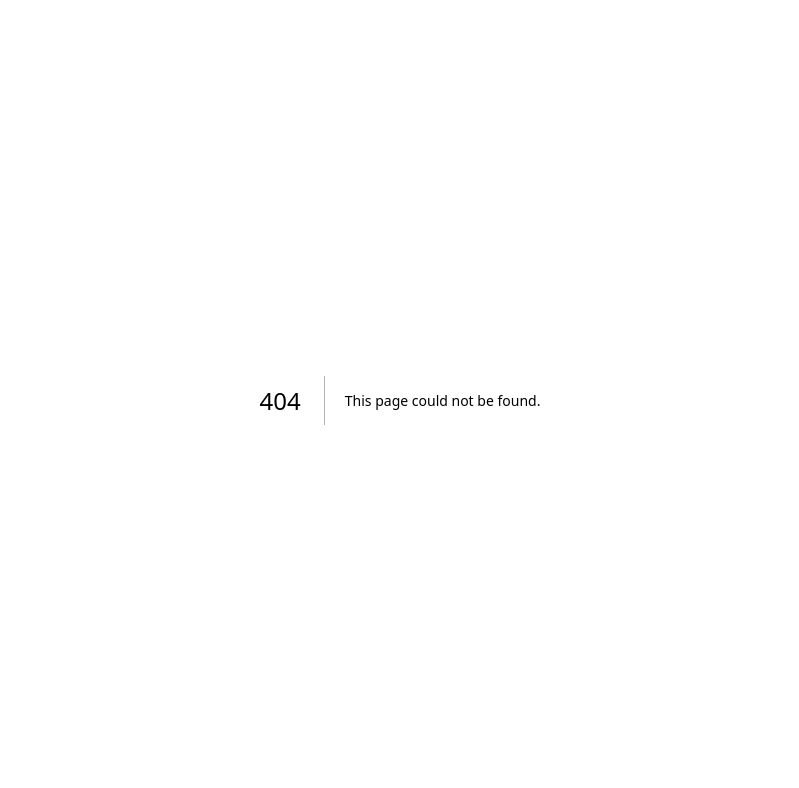
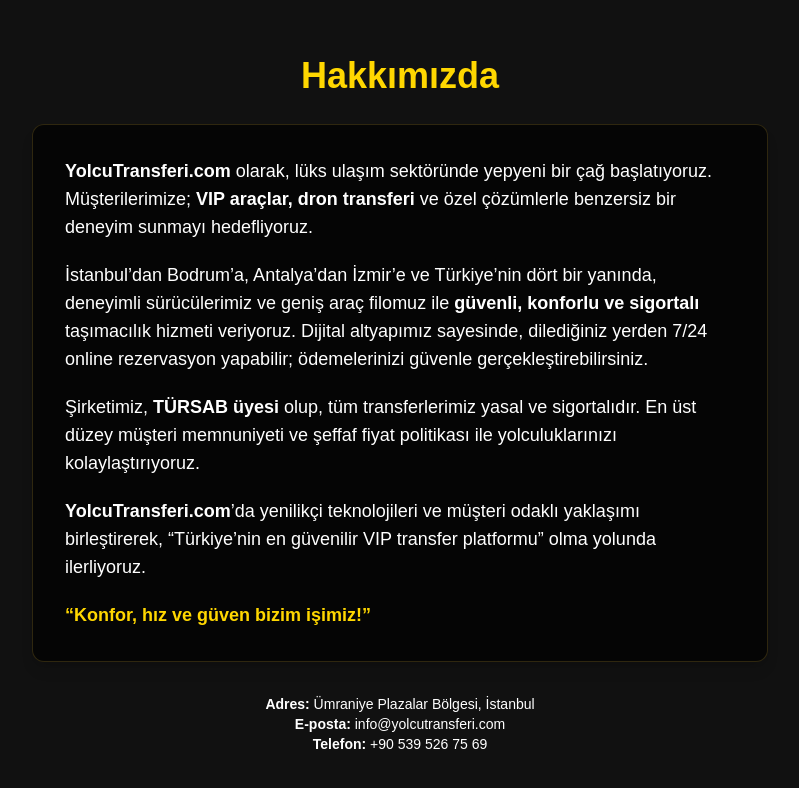
Before and after one commit to haliltayfur/yolcutransferi, a Next.js app: page /hakkimizda in a window 1280 px wide. Before the commit this address had no page. Shown: the top 788 px of the page, without its empty margins (240-1039 px from the left). Built offline with nearby package versions, Linux system fonts and the light colour scheme.

Commit message:
Create page.js

```diff
--- /dev/null
+++ b/app/hakkimizda/page.js
@@ -0,0 +1,35 @@
+"use client";
+
+export default function Hakkimizda() {
+  return (
+    <main className="max-w-3xl mx-auto px-4 py-14">
+      <h2 className="text-3xl md:text-4xl font-extrabold text-gold mb-7 text-center">
+        Hakkımızda
+      </h2>
+      <div className="bg-black/70 border border-gold/20 rounded-xl shadow-lg p-8 text-lg text-gray-200 space-y-5">
+        <p>
+          <b>YolcuTransferi.com</b> olarak, lüks ulaşım sektöründe yepyeni bir çağ başlatıyoruz.
+          Müşterilerimize; <b>VIP araçlar, dron transferi</b> ve özel çözümlerle benzersiz bir deneyim sunmayı hedefliyoruz.
+        </p>
+        <p>
+          İstanbul’dan Bodrum’a, Antalya’dan İzmir’e ve Türkiye’nin dört bir yanında, deneyimli sürücülerimiz ve geniş araç filomuz ile <b>güvenli, konforlu ve sigortalı</b> taşımacılık hizmeti veriyoruz.
+          Dijital altyapımız sayesinde, dilediğiniz yerden 7/24 online rezervasyon yapabilir; ödemelerinizi güvenle gerçekleştirebilirsiniz.
+        </p>
+        <p>
+          Şirketimiz, <b>TÜRSAB üyesi</b> olup, tüm transferlerimiz yasal ve sigortalıdır. En üst düzey müşteri memnuniyeti ve şeffaf fiyat politikası ile yolculuklarınızı kolaylaştırıyoruz.
+        </p>
+        <p>
+          <b>YolcuTransferi.com</b>’da yenilikçi teknolojileri ve müşteri odaklı yaklaşımı birleştirerek, “Türkiye’nin en güvenilir VIP transfer platformu” olma yolunda ilerliyoruz.
+        </p>
+        <div className="text-gold font-semibold mt-7">
+          “Konfor, hız ve güven bizim işimiz!”
+        </div>
+      </div>
+      <div className="mt-8 text-center text-gray-400 text-sm">
+        <b>Adres:</b> Ümraniye Plazalar Bölgesi, İstanbul<br />
+        <b>E-posta:</b> info@yolcutransferi.com<br />
+        <b>Telefon:</b> +90 539 526 75 69
+      </div>
+    </main>
+  );
+}
```
